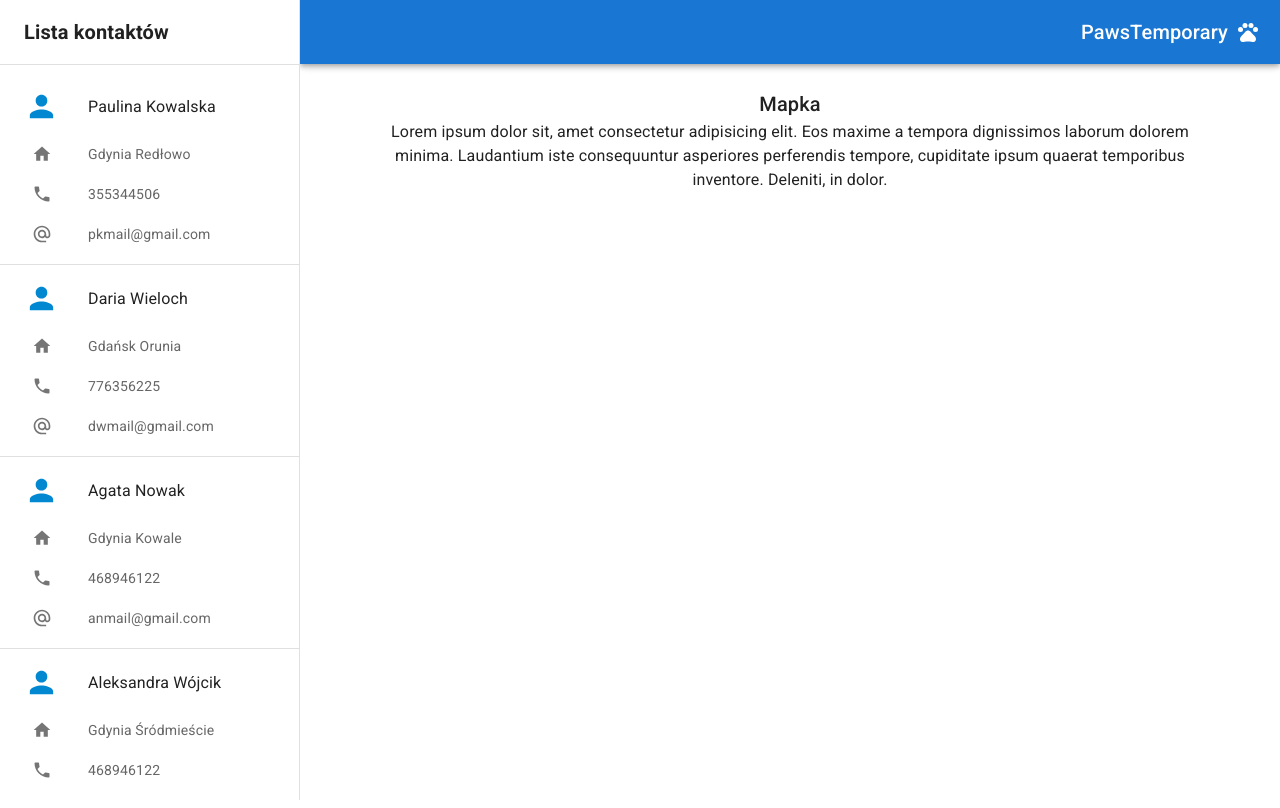
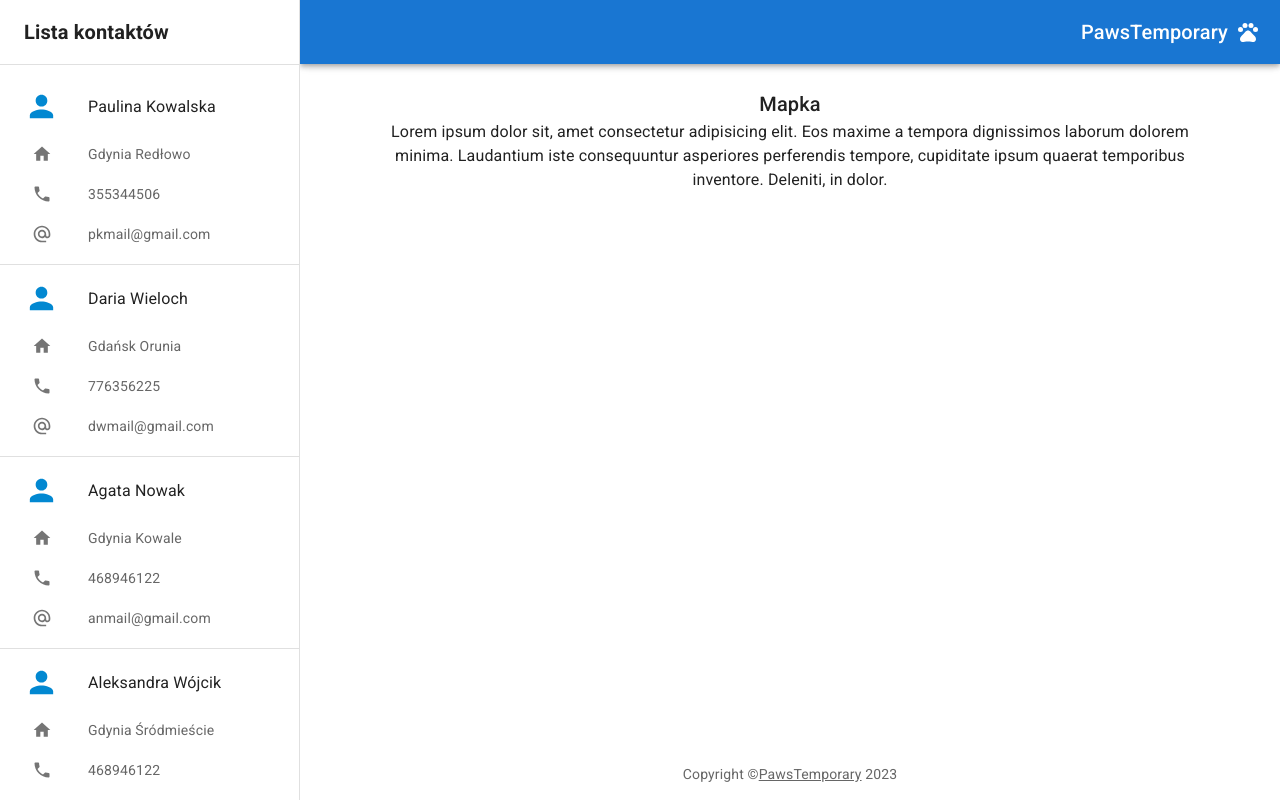
Before and after one commit to PauStrzy/Temporary-houses-app, a React (Vite) app: page / in a window 1280 px wide. Built offline with nearby package versions, Linux system fonts and the light colour scheme.

Commit message:
Footer and a flag to main view

```diff
--- a/src/App.css
+++ b/src/App.css
@@ -1,5 +1,5 @@
 #root {
 	margin: 0 auto;
-	max-width: 1840px;
+	/* max-width: 1840px; */
 	text-align: center;
 }
--- a/src/App.jsx
+++ b/src/App.jsx
@@ -4,17 +4,19 @@ import Container from '@mui/material/Container'
 import Box from '@mui/material/Box'
 import CssBaseline from '@mui/material/CssBaseline'
 import Login from './Pages/Login'
+import StickyFooter from './components/StickyFooter'
+import { useState } from 'react'
 
 function App() {
+	const [isLogin, setIsLogin] = useState(true)
+
 	return (
 		<div className='App'>
 			<CssBaseline />
 			<Container component='main'>
-				<Box>
-					<HomesList />
-					{/* <Login /> */}
-				</Box>
+				<Box>{isLogin ? <HomesList /> : <Login />}</Box>
 			</Container>
+			{!isLogin && <StickyFooter />}
 		</div>
 	)
 }
--- a/src/Pages/HomesList.jsx
+++ b/src/Pages/HomesList.jsx
@@ -10,6 +10,7 @@ import ContactsDrawer from '../components/ContactsDrawer'
 import PetsIcon from '@mui/icons-material/Pets'
 import Tooltip from '@mui/material/Tooltip'
 import AccountMenu from '../components/AccountMenu'
+import StickyFooter from '../components/StickyFooter'
 
 const drawerWidth = 300
 
@@ -29,7 +30,8 @@ const HomesList = () => {
 	}
 
 	return (
-		<Box sx={{ display: 'flex' }}>
+		<>
+			<Box sx={{ display: 'flex', height: '90vh' }}>
 				<AppBar
 					position='fixed'
 					sx={{
@@ -58,7 +60,6 @@ const HomesList = () => {
 						<AccountMenu handleClose={handleClose} openEl={openEl} anchorEl={anchorEl} />
 					</Toolbar>
 				</AppBar>
-
 				<Box component='nav' sx={{ width: { sm: drawerWidth }, flexShrink: { sm: 0 } }} aria-label='contacts'>
 					<Drawer
 						variant='temporary'
@@ -83,6 +84,8 @@ const HomesList = () => {
 				</Box>
 				<Box component='main' sx={{ flexGrow: 1, p: 3, width: { sm: `calc(100% - ${drawerWidth}px)` } }}>
 					<Toolbar />
+					<Box sx={{ height: '80vh' }}>
+						{' '}
 						<Typography variant='h6' sx={{ width: '100%' }}>
 							Mapka
 						</Typography>
@@ -92,7 +95,10 @@ const HomesList = () => {
 							inventore. Deleniti, in dolor.
 						</Typography>
 					</Box>
+					<StickyFooter />
 				</Box>
+			</Box>
+		</>
 	)
 }
 
--- a/src/Pages/Login.jsx
+++ b/src/Pages/Login.jsx
@@ -14,7 +14,7 @@ function Login() {
 				flexDirection: 'column',
 				alignItems: 'center',
 				justifyContent: 'center',
-				height: '100vh',
+				height: '90vh',
 				maxWidth: 300,
 				mx: 'auto',
 			}}>
--- a/src/components/ContactsDrawer.jsx
+++ b/src/components/ContactsDrawer.jsx
@@ -11,10 +11,11 @@ import PhoneIcon from '@mui/icons-material/Phone'
 import AlternateEmailIcon from '@mui/icons-material/AlternateEmail'
 import HomeIcon from '@mui/icons-material/Home'
 import { homes } from '../homes'
+import { Box } from '@mui/material'
 
 const ContactsDrawer = () => {
 	return (
-		<div>
+		<Box>
 			<Toolbar>
 				<Typography variant='h6' sx={{ fontWeight: 'bold' }}>
 					Lista kontaktów
@@ -57,7 +58,7 @@ const ContactsDrawer = () => {
 					)
 				})}
 			</List>
-		</div>
+		</Box>
 	)
 }
 export default ContactsDrawer
--- /dev/null
+++ b/src/components/StickyFooter.jsx
@@ -0,0 +1,39 @@
+import Box from '@mui/material/Box'
+import Typography from '@mui/material/Typography'
+import Container from '@mui/material/Container'
+import Link from '@mui/material/Link'
+import { CssBaseline } from '@mui/material'
+
+function Copyright() {
+	return (
+		<Typography variant='body2' color='text.secondary'>
+			{'Copyright ©'}
+			<Link color='inherit' href='#'>
+				PawsTemporary
+			</Link>{' '}
+			{new Date().getFullYear()}
+		</Typography>
+	)
+}
+
+const StickyFooter = () => {
+	return (
+		<Box sx={{ display: 'flex', flexDirection: 'column', height: '10vh' }}>
+			<CssBaseline />
+
+			<Box
+				component='footer'
+				sx={{
+					py: 3,
+					px: 2,
+					mt: 'auto',
+				}}>
+				<Container maxWidth='sm'>
+					<Copyright />
+				</Container>
+			</Box>
+		</Box>
+	)
+}
+
+export default StickyFooter
```
Lines whose indentation alone changed are shown as unchanged.
